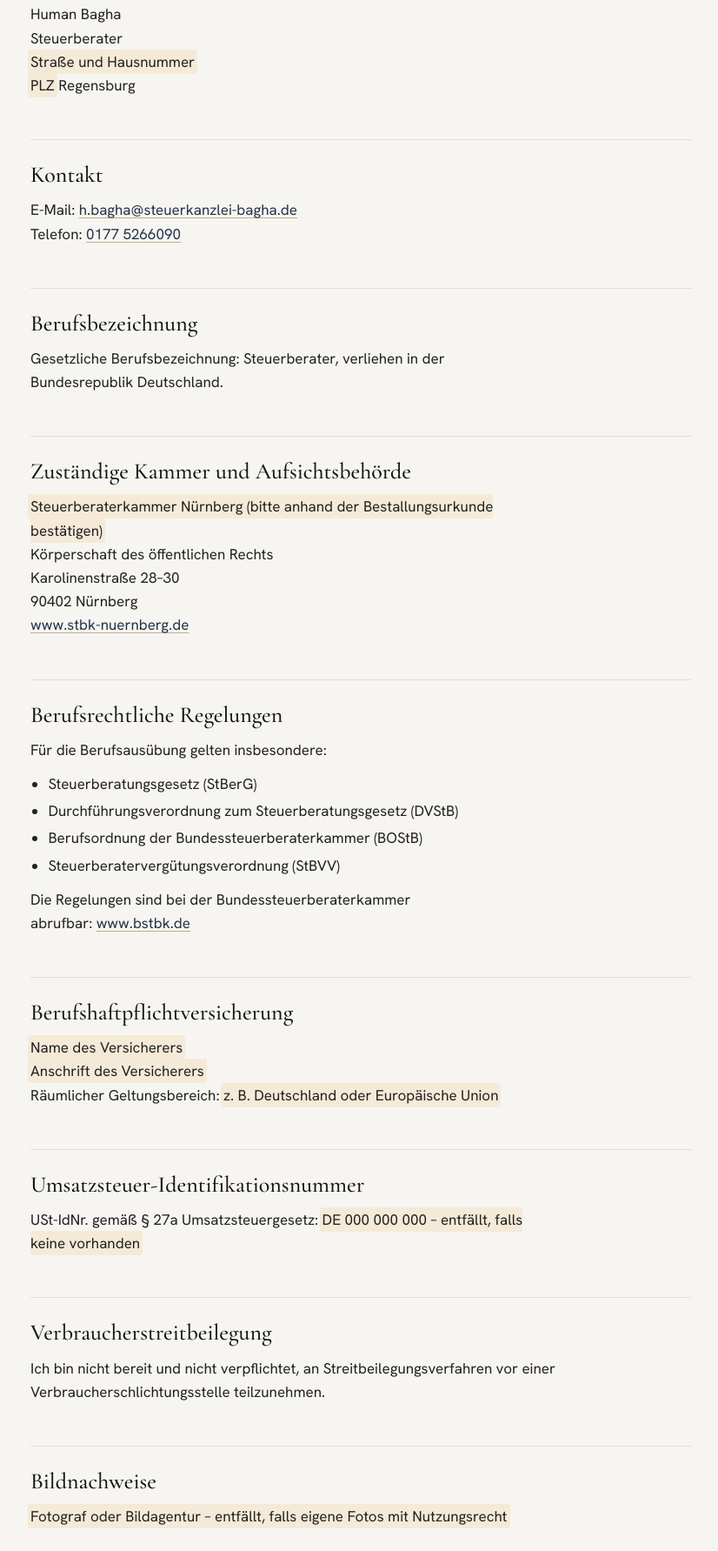
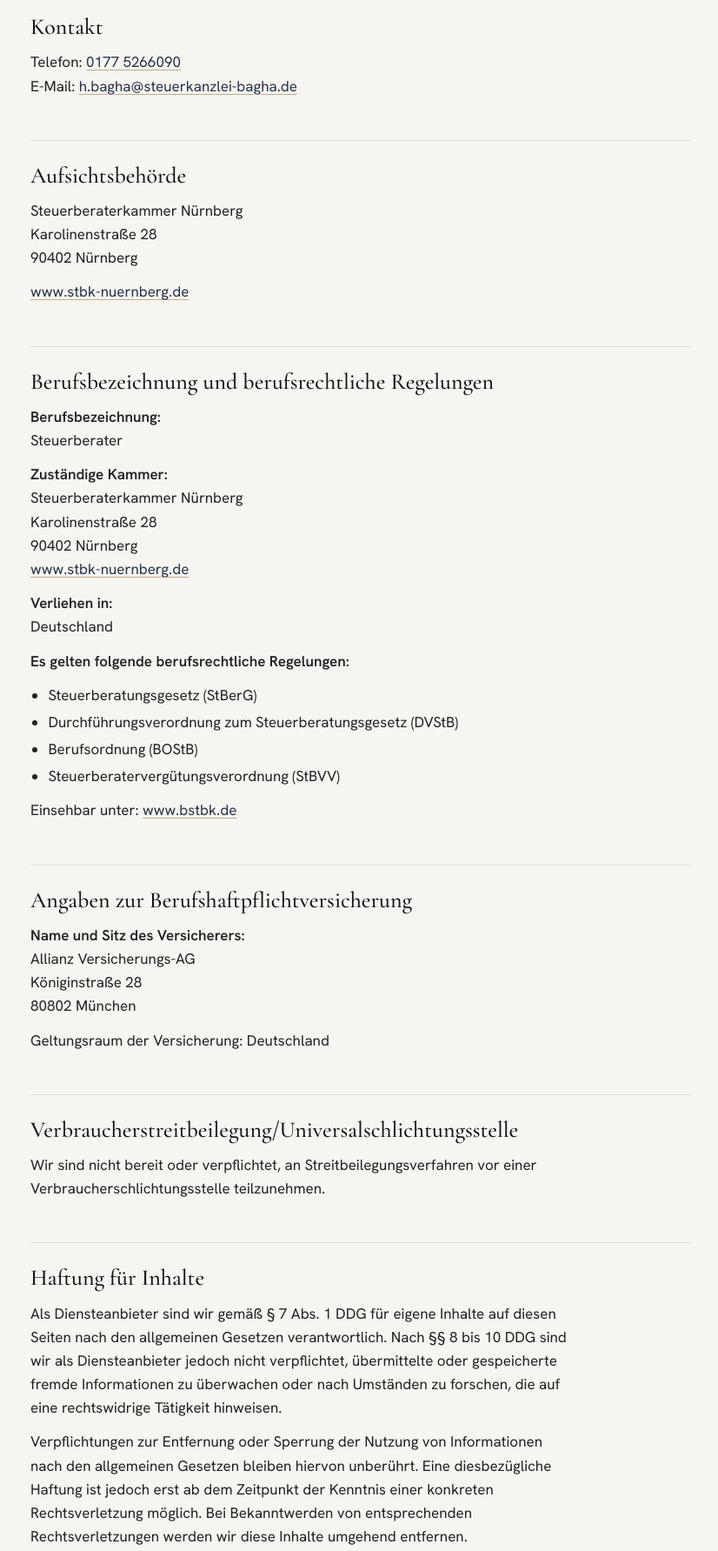
Before and after one commit to maxrgb-cs50/bagha-homepage, a plain HTML site: page site/impressum.html in a window 1280 px wide. Shown: the part 526-2309 px from the top of the page at 87% size, without its empty margins (225-1051 px from the left). Drawn offline with Linux system fonts and the light colour scheme.

Commit message:
Impressum mit finalen Angaben, DDG statt TMG, OS-Plattform entfernt
Co-authored-by: Copilot <223556219+Copilot@users.noreply.github.com>

```diff
--- a/site/impressum.html
+++ b/site/impressum.html
@@ -25,50 +25,56 @@
     <article class="section legal">
       <div class="container">
         <h1>Impressum</h1>
-        <p class="lead">Pflichtangaben nach § 5 DDG und nach den berufsrechtlichen Vorgaben für Steuerberater.</p>
-        <p class="legal-note">Gelb markierte Angaben sind Platzhalter. Sie müssen vor der Veröffentlichung ergänzt und geprüft werden.</p>
         <section>
-          <h2>Anbieter</h2>
-          <p>Human Bagha<br>Steuerberater<br><span class="placeholder">Straße und Hausnummer</span><br><span class="placeholder">PLZ</span> Regensburg</p>
+          <h2>Angaben gemäß § 5 DDG</h2>
+          <p>Human Bagha<br>Steuerberater, M.&nbsp;Sc. BWL<br>Sarmanna-Str. 23<br>93049 Regensburg</p>
         </section>
         <section>
           <h2>Kontakt</h2>
-          <p>E-Mail: <a href="mailto:h.bagha@steuerkanzlei-bagha.de">h.bagha@steuerkanzlei-bagha.de</a><br>Telefon: <a href="tel:+491775266090">0177 5266090</a></p>
+          <p>Telefon: <a href="tel:+491775266090">0177 5266090</a><br>E-Mail: <a href="mailto:h.bagha@steuerkanzlei-bagha.de">h.bagha@steuerkanzlei-bagha.de</a></p>
         </section>
         <section>
-          <h2>Berufsbezeichnung</h2>
-          <p>Gesetzliche Berufsbezeichnung: Steuerberater, verliehen in der Bundesrepublik Deutschland.</p>
+          <h2>Aufsichtsbehörde</h2>
+          <p>Steuerberaterkammer Nürnberg<br>Karolinenstraße 28<br>90402 Nürnberg</p>
+          <p><a href="https://www.stbk-nuernberg.de/" rel="noopener">www.stbk-nuernberg.de</a></p>
         </section>
         <section>
-          <h2>Zuständige Kammer und Aufsichtsbehörde</h2>
-          <p><span class="placeholder">Steuerberaterkammer Nürnberg (bitte anhand der Bestallungsurkunde bestätigen)</span><br>Körperschaft des öffentlichen Rechts<br>Karolinenstraße 28–30<br>90402 Nürnberg<br><a href="https://www.stbk-nuernberg.de" rel="noopener">www.stbk-nuernberg.de</a></p>
-        </section>
-        <section>
-          <h2>Berufsrechtliche Regelungen</h2>
-          <p>Für die Berufsausübung gelten insbesondere:</p>
+          <h2>Berufsbezeichnung und berufsrechtliche Regelungen</h2>
+          <p><strong>Berufsbezeichnung:</strong><br>Steuerberater</p>
+          <p><strong>Zuständige Kammer:</strong><br>Steuerberaterkammer Nürnberg<br>Karolinenstraße 28<br>90402 Nürnberg<br><a href="https://www.stbk-nuernberg.de/" rel="noopener">www.stbk-nuernberg.de</a></p>
+          <p><strong>Verliehen in:</strong><br>Deutschland</p>
+          <p><strong>Es gelten folgende berufsrechtliche Regelungen:</strong></p>
           <ul>
             <li>Steuerberatungsgesetz (StBerG)</li>
             <li>Durchführungsverordnung zum Steuerberatungsgesetz (DVStB)</li>
-            <li>Berufsordnung der Bundessteuerberaterkammer (BOStB)</li>
+            <li>Berufsordnung (BOStB)</li>
             <li>Steuerberatervergütungsverordnung (StBVV)</li>
           </ul>
-          <p>Die Regelungen sind bei der Bundessteuerberaterkammer abrufbar: <a href="https://www.bstbk.de/de/themen/berufsrecht" rel="noopener">www.bstbk.de</a></p>
+          <p>Einsehbar unter: <a href="https://www.bstbk.de/de/" rel="noopener">www.bstbk.de</a></p>
         </section>
         <section>
-          <h2>Berufshaftpflichtversicherung</h2>
-          <p><span class="placeholder">Name des Versicherers</span><br><span class="placeholder">Anschrift des Versicherers</span><br>Räumlicher Geltungsbereich: <span class="placeholder">z.&nbsp;B. Deutschland oder Europäische Union</span></p>
+          <h2>Angaben zur Berufshaftpflichtversicherung</h2>
+          <p><strong>Name und Sitz des Versicherers:</strong><br>Allianz Versicherungs-AG<br>Königinstraße 28<br>80802 München</p>
+          <p>Geltungsraum der Versicherung: Deutschland</p>
         </section>
         <section>
-          <h2>Umsatzsteuer-Identifikationsnummer</h2>
-          <p>USt-IdNr. gemäß § 27a Umsatzsteuergesetz: <span class="placeholder">DE&nbsp;000&nbsp;000&nbsp;000 – entfällt, falls keine vorhanden</span></p>
+          <h2>Verbraucherstreitbeilegung/<wbr>Universalschlichtungsstelle</h2>
+          <p>Wir sind nicht bereit oder verpflichtet, an Streitbeilegungsverfahren vor einer Verbraucherschlichtungsstelle teilzunehmen.</p>
         </section>
         <section>
-          <h2>Verbraucherstreitbeilegung</h2>
-          <p>Ich bin nicht bereit und nicht verpflichtet, an Streitbeilegungsverfahren vor einer Verbraucherschlichtungsstelle teilzunehmen.</p>
+          <h2>Haftung für Inhalte</h2>
+          <p>Als Diensteanbieter sind wir gemäß § 7 Abs. 1 DDG für eigene Inhalte auf diesen Seiten nach den allgemeinen Gesetzen verantwortlich. Nach §§ 8 bis 10 DDG sind wir als Diensteanbieter jedoch nicht verpflichtet, übermittelte oder gespeicherte fremde Informationen zu überwachen oder nach Umständen zu forschen, die auf eine rechtswidrige Tätigkeit hinweisen.</p>
+          <p>Verpflichtungen zur Entfernung oder Sperrung der Nutzung von Informationen nach den allgemeinen Gesetzen bleiben hiervon unberührt. Eine diesbezügliche Haftung ist jedoch erst ab dem Zeitpunkt der Kenntnis einer konkreten Rechtsverletzung möglich. Bei Bekanntwerden von entsprechenden Rechtsverletzungen werden wir diese Inhalte umgehend entfernen.</p>
         </section>
         <section>
-          <h2>Bildnachweise</h2>
-          <p><span class="placeholder">Fotograf oder Bildagentur – entfällt, falls eigene Fotos mit Nutzungsrecht</span></p>
+          <h2>Haftung für Links</h2>
+          <p>Unser Angebot enthält Links zu externen Websites Dritter, auf deren Inhalte wir keinen Einfluss haben. Deshalb können wir für diese fremden Inhalte auch keine Gewähr übernehmen. Für die Inhalte der verlinkten Seiten ist stets der jeweilige Anbieter oder Betreiber der Seiten verantwortlich. Die verlinkten Seiten wurden zum Zeitpunkt der Verlinkung auf mögliche Rechtsverstöße überprüft. Rechtswidrige Inhalte waren zum Zeitpunkt der Verlinkung nicht erkennbar.</p>
+          <p>Eine permanente inhaltliche Kontrolle der verlinkten Seiten ist jedoch ohne konkrete Anhaltspunkte einer Rechtsverletzung nicht zumutbar. Bei Bekanntwerden von Rechtsverletzungen werden wir derartige Links umgehend entfernen.</p>
+        </section>
+        <section>
+          <h2>Urheberrecht</h2>
+          <p>Die durch die Seitenbetreiber erstellten Inhalte und Werke auf diesen Seiten unterliegen dem deutschen Urheberrecht. Die Vervielfältigung, Bearbeitung, Verbreitung und jede Art der Verwertung außerhalb der Grenzen des Urheberrechtes bedürfen der schriftlichen Zustimmung des jeweiligen Autors bzw. Erstellers. Downloads und Kopien dieser Seite sind nur für den privaten, nicht kommerziellen Gebrauch gestattet.</p>
+          <p>Soweit die Inhalte auf dieser Seite nicht vom Betreiber erstellt wurden, werden die Urheberrechte Dritter beachtet. Insbesondere werden Inhalte Dritter als solche gekennzeichnet. Sollten Sie trotzdem auf eine Urheberrechtsverletzung aufmerksam werden, bitten wir um einen entsprechenden Hinweis. Bei Bekanntwerden von Rechtsverletzungen werden wir derartige Inhalte umgehend entfernen.</p>
         </section>
       </div>
     </article>
```
Also changed, not shown: site/datenschutz.html (+1 -1 lines).
